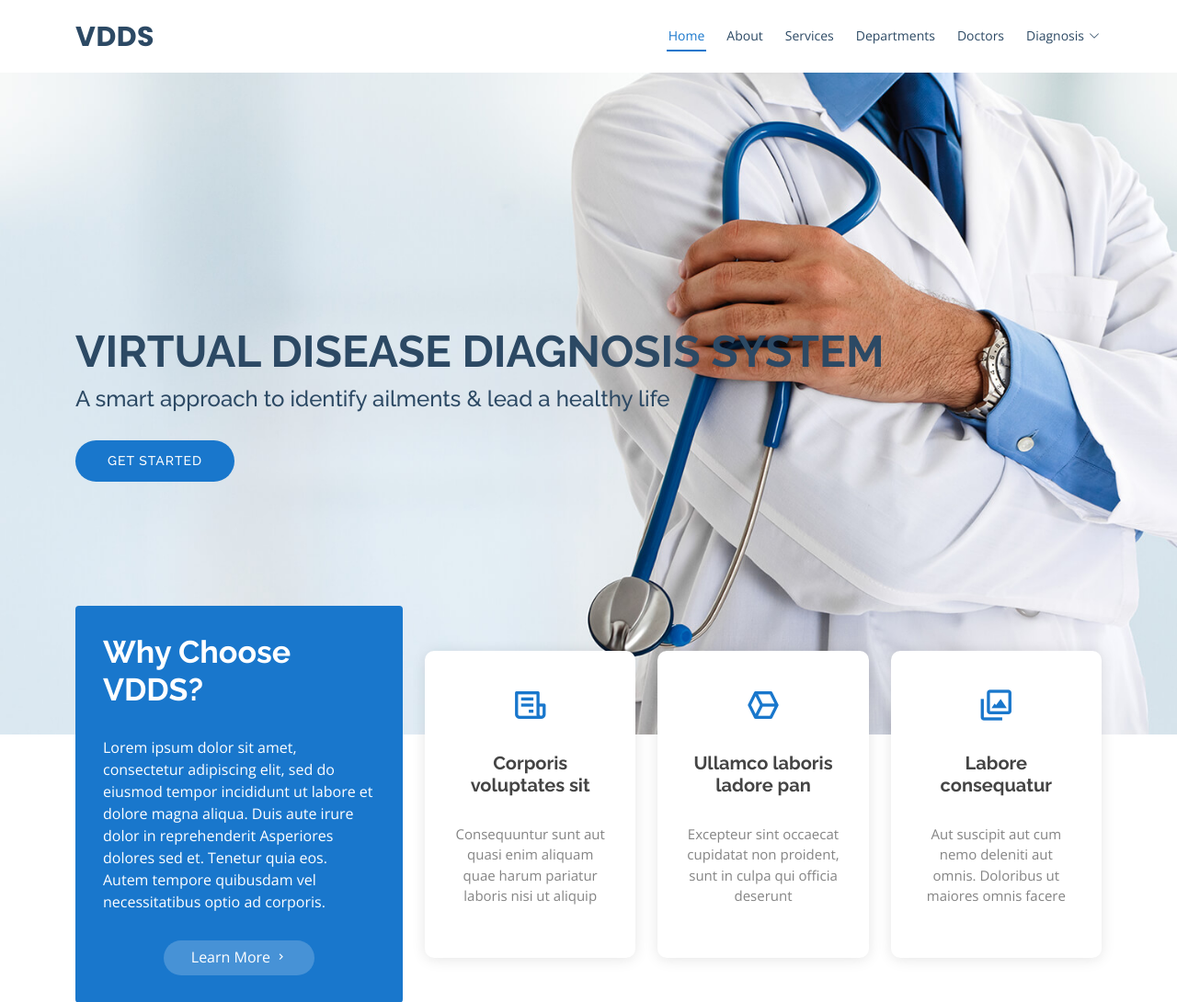
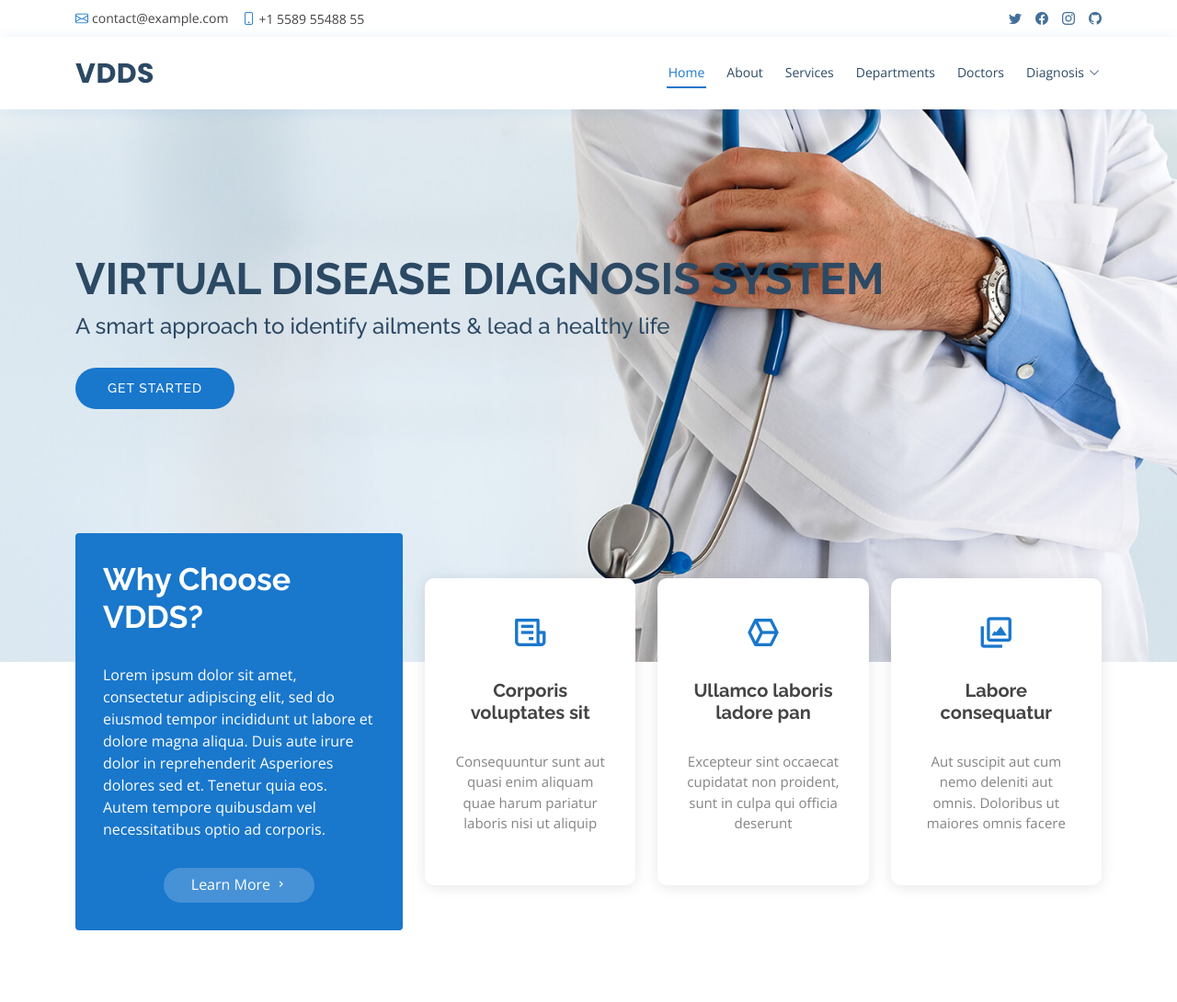
Before and after one commit to geethaguruju/Virtual-Disease-Diagnosis-System, a Flask app: page /index in a window 1280 px wide. Shown: the top 1090 px of the page at 92% size. Run offline with Flask 2, Linux system fonts and the light colour scheme; parts of the project's set-up code (start-up, migrations or seed data) failed here and were passed over; some libraries are stand-ins or nearby versions; some web fonts are replaced.

Commit message:
Update index.html

```diff
--- a/template/index.html
+++ b/template/index.html
@@ -39,7 +39,7 @@
 
 <body>
 
-  <!-- ======= Top Bar =======
+  <!-- ======= Top Bar ======= -->
   <div id="topbar" class="d-flex align-items-center fixed-top">
     <div class="container d-flex justify-content-between">
       <div class="contact-info d-flex align-items-center">
@@ -50,13 +50,13 @@
         <a href="#" class="twitter"><i class="bi bi-twitter"></i></a>
         <a href="#" class="facebook"><i class="bi bi-facebook"></i></a>
         <a href="#" class="instagram"><i class="bi bi-instagram"></i></a>
-        <a href="#" class="linkedin"><i class="bi bi-linkedin"></i></i></a>
+        <a href="#" class="Github"><i class="bi bi-github"></i></i></a>
       </div>
     </div>
-  </div>  class="fixed-top"
- -->
+  </div>
+
   <!-- ======= Header ======= -->
-  <header id="header" >
+  <header id="header" class="fixed-top" >
     <div class="container d-flex align-items-center">
 
       <h1 class="logo me-auto"><a href="/index">VDDS</a></h1>
@@ -695,7 +695,7 @@
 
       <div class="me-md-auto text-center text-md-start">
         <div class="copyright">
-          &copy; Copyright <strong><span>VDDS</span></strong>. All Rights Reserved
+          &copy; Copyright <strong><span></span></strong>. All Rights Reserved
         </div>
         <div class="credits">
           <!-- All the links in the footer should remain intact. -->
```
